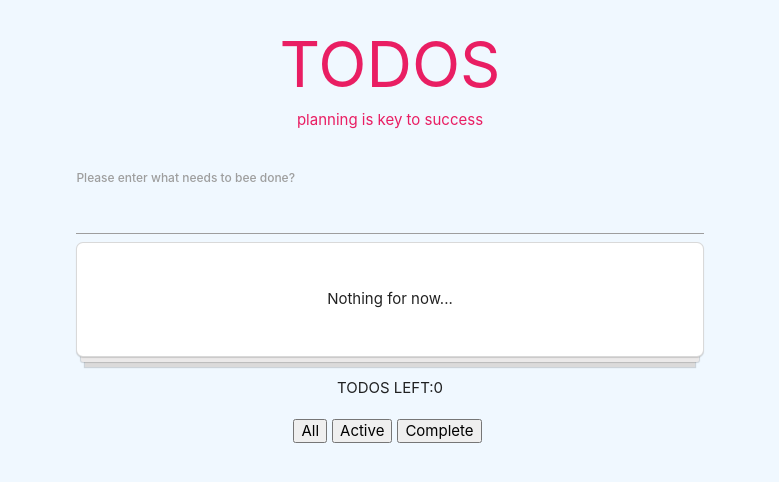
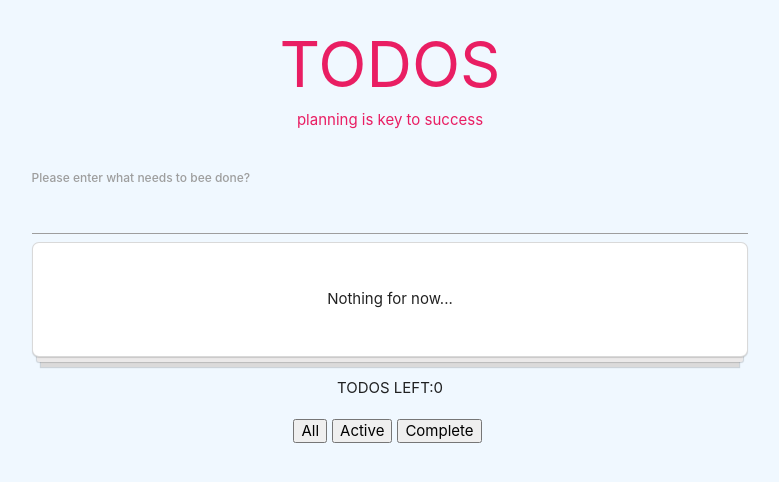
Before and after one commit to AlenaLoik/to-do-app, a React (Create React App) app in the folder to-do-app/: page / in a window 1280 px wide. Shown: the top 482 px of the page, without its empty margins (250-1029 px from the left). Built offline with nearby package versions, Linux system fonts and the light colour scheme.

Commit message:
fixed styles

```diff
--- a/to-do-app/src/index.css
+++ b/to-do-app/src/index.css
@@ -12,7 +12,7 @@ body {
     sans-serif;
   -webkit-font-smoothing: antialiased;
   -moz-osx-font-smoothing: grayscale;
-  padding: 30px 15%;
+  padding: 30px 10%;
 
 }
 code {
```
